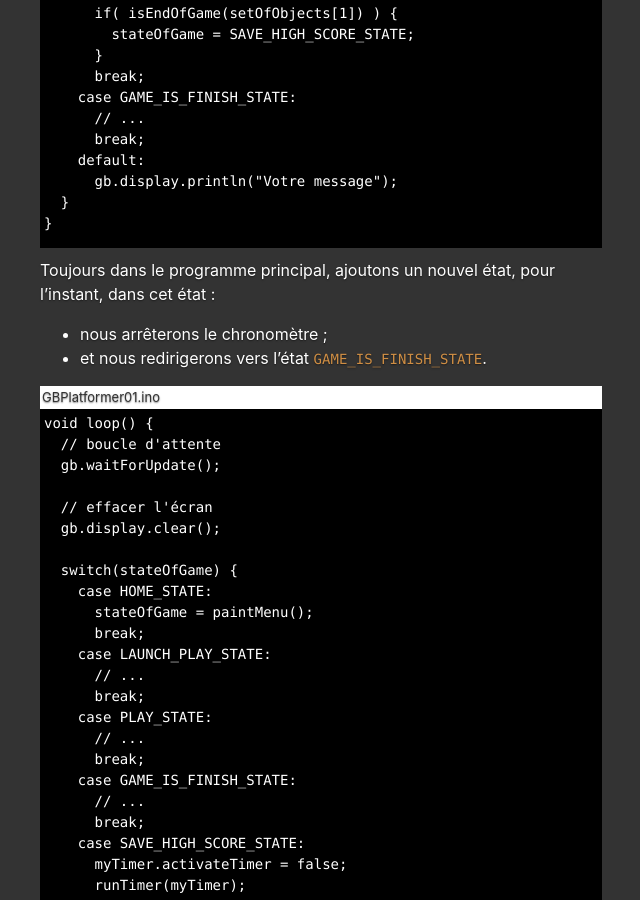
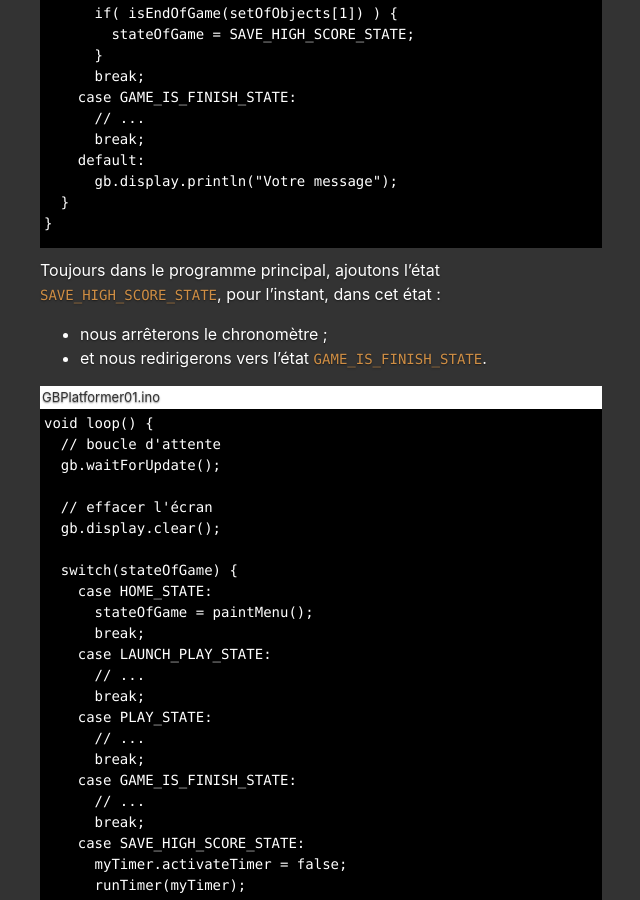
Before and after one commit to chris-scientist/gb-platformer-ws-01, a Jekyll site: the page built from docs/fr/partie-et-chrono.md, in a window 1280 px wide and 900 px high, scrolled down 11266 px. Shown: the whole window, without its empty margins (319-959 px from the left). Built offline with Jekyll 4.4.1, drawn with Linux system fonts in a browser that asks for light colours; some of the changed text lies outside the part shown.

Commit message:
Corrections E5 [FR]

````diff
--- a/docs/fr/partie-et-chrono.md
+++ b/docs/fr/partie-et-chrono.md
@@ -18,7 +18,7 @@
 
 ## Fin de partie
 
-Dans le fichier `Constants.h` ajoutons la constante GAME_IS_FINISH_STATE, un nouvel état indiquant que le jeu est fini :
+Dans le fichier `Constants.h` ajoutons la constante `GAME_IS_FINISH_STATE`, un nouvel état indiquant que le jeu est fini :
 
 <div class="filename" >Constants.h</div>
 ```
@@ -540,7 +540,7 @@
 }
 ```
 
-Toujours dans le programme principal, ajoutons un nouvel état, pour l'instant, dans cet état :
+Toujours dans le programme principal, ajoutons l'état `SAVE_HIGH_SCORE_STATE`, pour l'instant, dans cet état :
 * nous arrêterons le chronomètre ;
 * et nous redirigerons vers l'état `GAME_IS_FINISH_STATE`.
 
````
